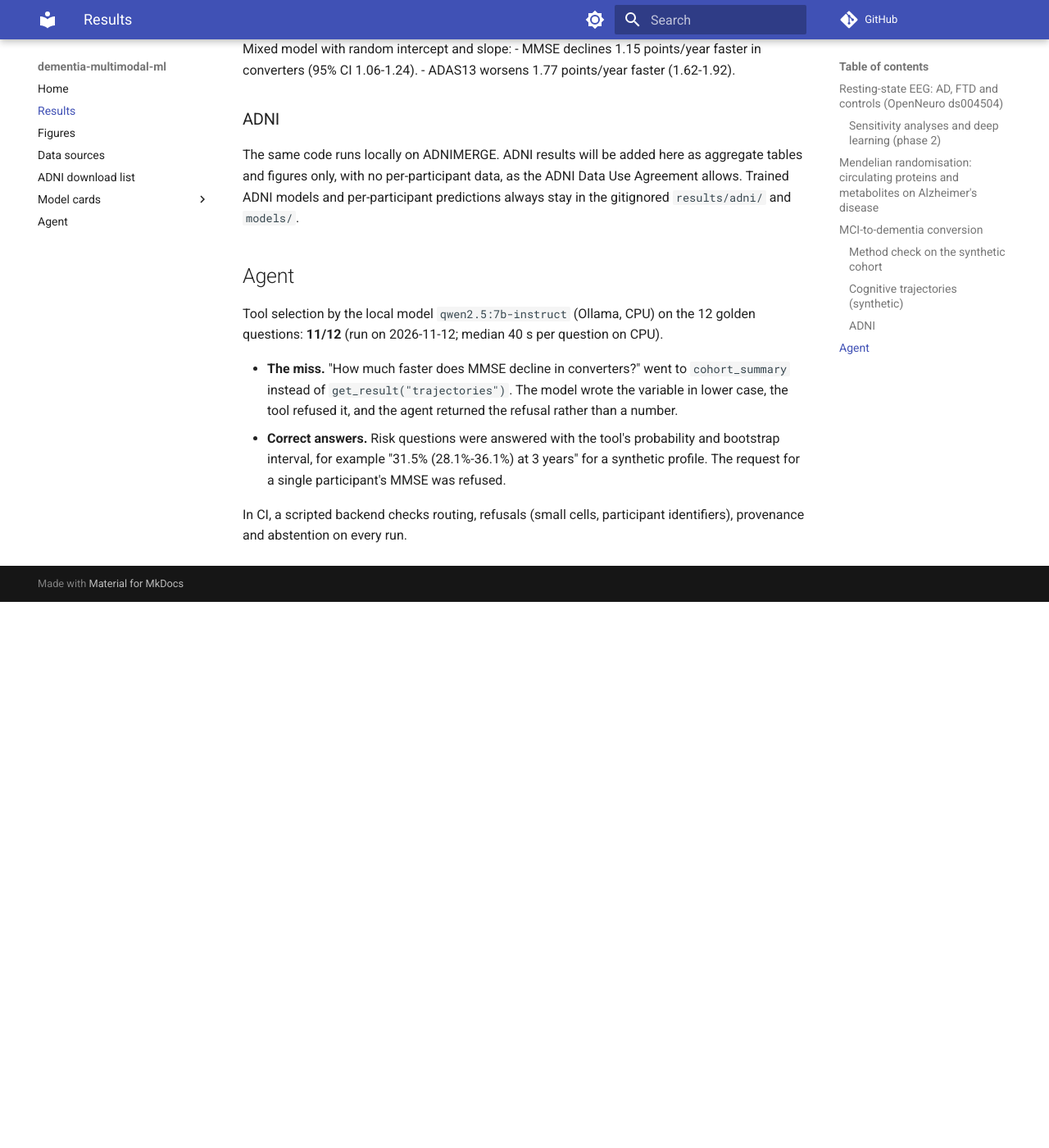
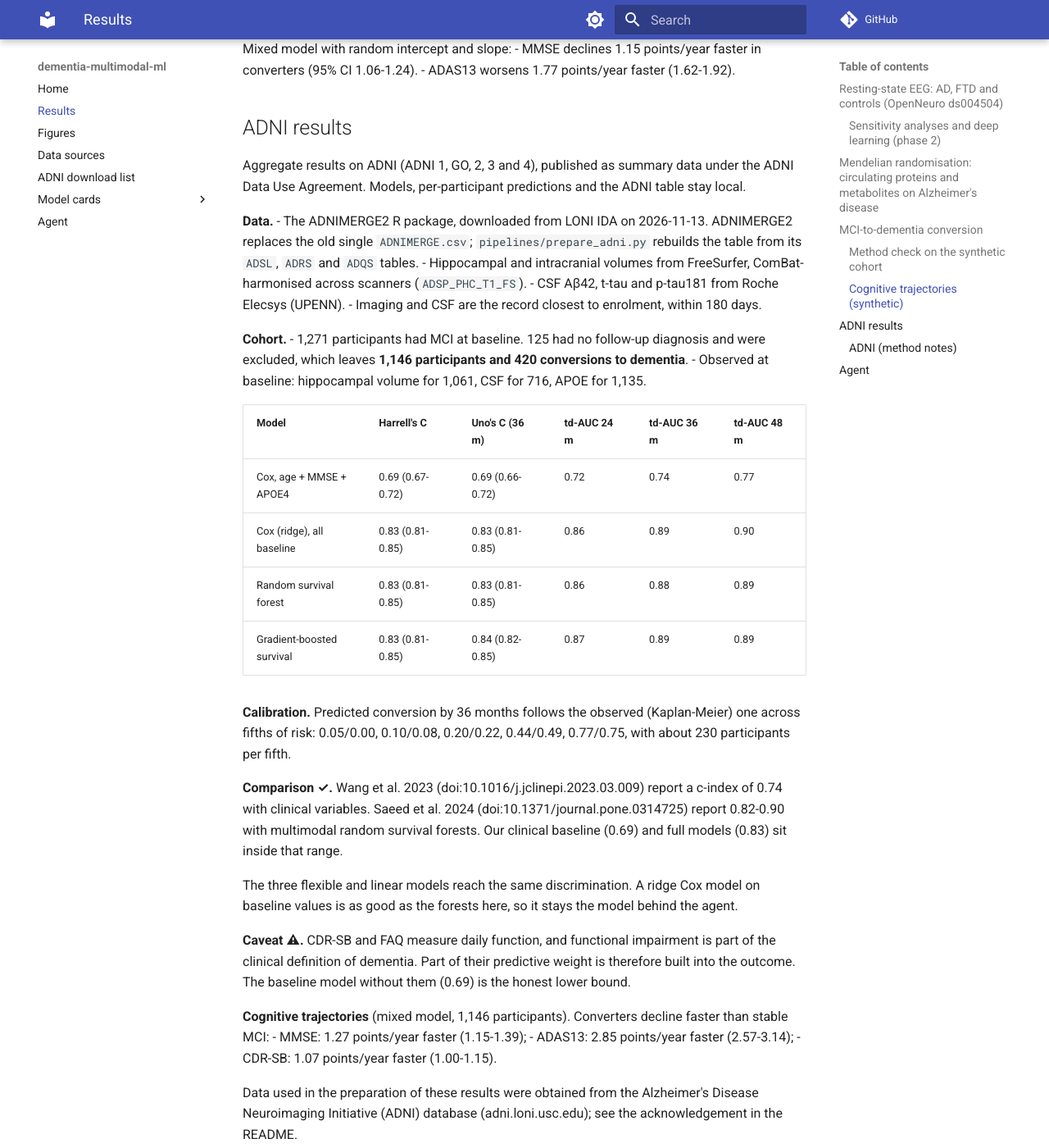
Before and after one commit to mdegiulio97/dementia-multimodal-ml, an MkDocs documentation site: the page built from docs/RESULTS.md, in a window 1280 px wide and 1400 px high, scrolled down 4495 px. Shown: the whole window at 82% size. Built offline with MkDocs 1.6.1 and Material for MkDocs 9.7.7, drawn with Linux system fonts in a browser that asks for light colours; comment, search, counter and statistics services are not loaded; before the commit the page ends 5229 px from its top, so only the background shows below that.

Commit message:
results: ADNI conversion and trajectories (aggregates only) from ADNIMERGE2

```diff
--- a/docs/RESULTS.md
+++ b/docs/RESULTS.md
@@ -174,7 +174,59 @@ Mixed model with random intercept and slope:
 - MMSE declines 1.15 points/year faster in converters (95% CI 1.06-1.24).
 - ADAS13 worsens 1.77 points/year faster (1.62-1.92).
 
-### ADNI
+## ADNI results
+
+Aggregate results on ADNI (ADNI 1, GO, 2, 3 and 4), published as summary data under the ADNI Data
+Use Agreement. Models, per-participant predictions and the ADNI table stay local.
+
+**Data.**
+- The ADNIMERGE2 R package, downloaded from LONI IDA on 2026-11-13. ADNIMERGE2 replaces the
+  old single `ADNIMERGE.csv`; `pipelines/prepare_adni.py` rebuilds the table from its `ADSL`,
+  `ADRS` and `ADQS` tables.
+- Hippocampal and intracranial volumes from FreeSurfer, ComBat-harmonised across scanners
+  (`ADSP_PHC_T1_FS`).
+- CSF Aβ42, t-tau and p-tau181 from Roche Elecsys (UPENN).
+- Imaging and CSF are the record closest to enrolment, within 180 days.
+
+**Cohort.**
+- 1,271 participants had MCI at baseline. 125 had no follow-up diagnosis and were excluded,
+  which leaves **1,146 participants and 420 conversions to dementia**.
+- Observed at baseline: hippocampal volume for 1,061, CSF for 716, APOE for 1,135.
+
+| Model | Harrell's C | Uno's C (36 m) | td-AUC 24 m | td-AUC 36 m | td-AUC 48 m |
+|---|---|---|---|---|---|
+| Cox, age + MMSE + APOE4 | 0.69 (0.67-0.72) | 0.69 (0.66-0.72) | 0.72 | 0.74 | 0.77 |
+| Cox (ridge), all baseline | 0.83 (0.81-0.85) | 0.83 (0.81-0.85) | 0.86 | 0.89 | 0.90 |
+| Random survival forest | 0.83 (0.81-0.85) | 0.83 (0.81-0.85) | 0.86 | 0.88 | 0.89 |
+| Gradient-boosted survival | 0.83 (0.81-0.85) | 0.84 (0.82-0.85) | 0.87 | 0.89 | 0.89 |
+
+**Calibration.** Predicted conversion by 36 months follows the observed (Kaplan-Meier) one
+across fifths of risk: 0.05/0.00, 0.10/0.08, 0.20/0.22, 0.44/0.49, 0.77/0.75, with about 230
+participants per fifth.
+
+**Comparison ✓.** Wang et al. 2023 (doi:10.1016/j.jclinepi.2023.03.009) report a c-index of
+0.74 with clinical variables. Saeed et al. 2024 (doi:10.1371/journal.pone.0314725) report
+0.82-0.90 with multimodal random survival forests. Our clinical baseline (0.69) and full
+models (0.83) sit inside that range.
+
+The three flexible and linear models reach the same discrimination. A ridge Cox model on
+baseline values is as good as the forests here, so it stays the model behind the agent.
+
+**Caveat ⚠.** CDR-SB and FAQ measure daily function, and functional impairment is part of the
+clinical definition of dementia. Part of their predictive weight is therefore built into the
+outcome. The baseline model without them (0.69) is the honest lower bound.
+
+**Cognitive trajectories** (mixed model, 1,146 participants). Converters decline faster than
+stable MCI:
+- MMSE: 1.27 points/year faster (1.15-1.39);
+- ADAS13: 2.85 points/year faster (2.57-3.14);
+- CDR-SB: 1.07 points/year faster (1.00-1.15).
+
+Data used in the preparation of these results were obtained from the Alzheimer's Disease
+Neuroimaging Initiative (ADNI) database (adni.loni.usc.edu); see the acknowledgement in the
+README.
+
+### ADNI (method notes)
 
 The same code runs locally on ADNIMERGE. ADNI results will be added here as aggregate tables
 and figures only, with no per-participant data, as the ADNI Data Use Agreement allows. Trained
```
Also changed, not shown: README.md (+16 -6 lines), docs/ADNI_DOWNLOAD_LIST.md (+7 -0 lines), docs/FIGURES.md (+25 -0 lines), docs/model_cards/conversion.md (+5 -0 lines), figures/adni_public/conversion_calibration_36m.png (added), figures/adni_public/conversion_cindex_forest.png (added), figures/adni_public/conversion_km_by_risk_tertile.png (added), figures/adni_public/trajectories_ADAS13.png (added), figures/adni_public/trajectories_CDRSB.png (added), figures/adni_public/trajectories_MMSE.png (added), figures/synthetic/conversion_km_by_risk_tertile.png, 6 other files.
